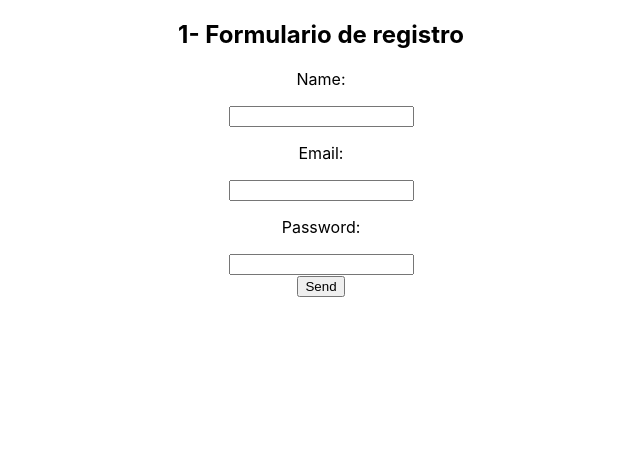
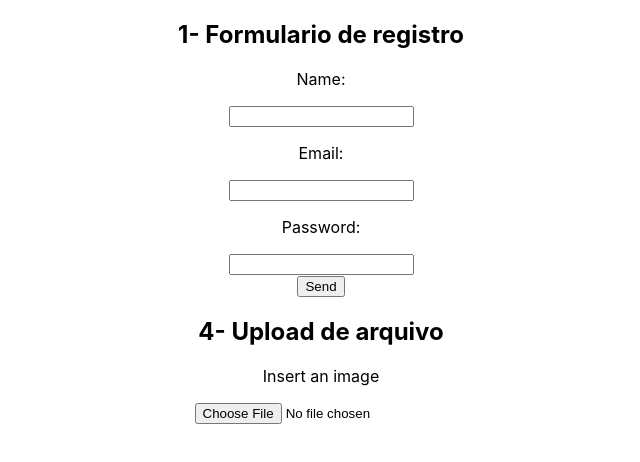
Before and after one commit to mmartins23/react-js-desafios, a React (Create React App) app in the folder 3- Eventos e Formularios/section3-app/: page / in a window 1280 px wide. Shown: the top 462 px of the page, without its empty margins (319-959 px from the left). Built offline with nearby package versions, Linux system fonts and the light colour scheme; the HTML template or start-up script is replaced by a standard one.

Commit message:
Ex 17: Upload de arquivo

```diff
--- a/3- Eventos e Formularios/section3-app/src/App.js
+++ b/3- Eventos e Formularios/section3-app/src/App.js
@@ -1,4 +1,5 @@
 import './App.css';
+import FileUploader from './components/FileUploader';
 import RegistrationForm from './components/RegistrationForm';
 
 function App() {
@@ -6,6 +7,8 @@ function App() {
     <div className="App">
       <h2>1- Formulario de registro</h2>
       <RegistrationForm/>
+      <h2>4- Upload de arquivo</h2>
+      <FileUploader/>
     </div>
   );
 }
--- /dev/null
+++ b/3- Eventos e Formularios/section3-app/src/components/FileUploader.jsx
@@ -0,0 +1,34 @@
+import { useState } from "react";
+
+const FileUploader = () => {
+
+    const [file, setFile] = useState(null);
+    const [preview, setPreview] = useState(null);
+
+    const handleChange = (e) => {
+
+        const file = e.target.files[0];
+
+        setFile(file);
+
+        if(file && file.type.startsWith("image/")) {
+          const fileURL = URL.createObjectURL(file);
+          setPreview(fileURL);
+        } else {
+            setPreview(null);
+        }
+    }
+
+  return (
+    <div>
+        <p>Insert an image</p>
+        <form>
+            <input type="file"  onChange={handleChange}/>
+            {file && <p>Choosen File: {file.name}</p>}
+            {preview && <img src={preview} alt="Preview" style={{width: "200px"}}/>}
+        </form>
+    </div>
+  )
+}
+
+export default FileUploader
```
Also changed, not shown: 1 other file (tests, documents, lock files or other folders).
